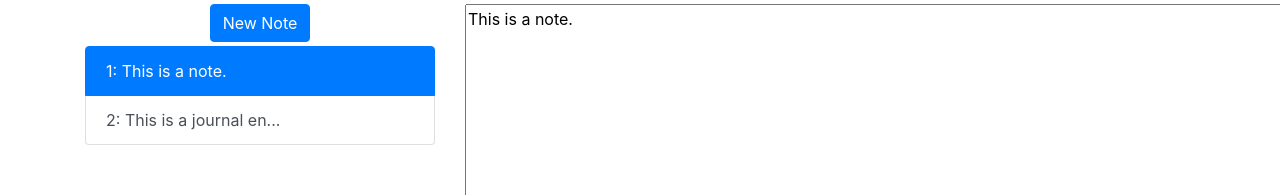
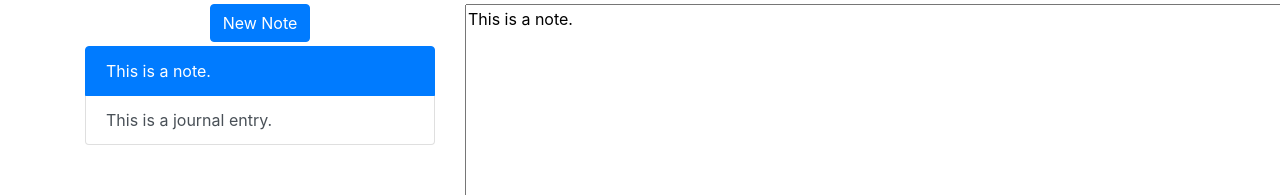
Before and after one commit to sambokai/Notedown, a React app: page / in a window 1280 px wide. Shown: the top 195 px of the page. Built offline with nearby package versions, Linux system fonts and the light colour scheme.

Commit message:
Minor refactor

```diff
--- a/src/js/app.jsx
+++ b/src/js/app.jsx
@@ -15,7 +15,7 @@ class App extends React.Component {
     this.state = {
       notes: [new Note('This is a note.', 1), new Note('This is a journal entry.', 2)],
       selectedNote: 1,
-      noteCounter: 2,
+      noteIdCounter: 2,
     };
   }
 
@@ -25,6 +25,7 @@ class App extends React.Component {
     notes[indexOfOldNote] = new Note(newText, this.state.selectedNote);
     this.setState({ notes });
   };
+
   addEmptyNote = () => {
     const newNoteId = this.increaseNotesCounter();
     this.setState({
@@ -32,13 +33,14 @@ class App extends React.Component {
     });
     this.setState({ selectedNote: newNoteId });
   };
+
   handleNotesListClick = (note) => {
     this.setState({ selectedNote: note.id });
   };
 
   increaseNotesCounter() {
-    const nextNumber = this.state.noteCounter + 1;
-    this.setState({ noteCounter: nextNumber });
+    const nextNumber = this.state.noteIdCounter + 1;
+    this.setState({ noteIdCounter: nextNumber });
     return nextNumber;
   }
 
--- a/src/js/components/note_selection_list.jsx
+++ b/src/js/components/note_selection_list.jsx
@@ -10,8 +10,8 @@ class NoteSelectionList extends React.Component {
     return string;
   }
 
-  handleNoteSelection(e, note) {
-    this.props.onSelectNote(e, note);
+  handleNoteSelection(note) {
+    this.props.onSelectNote(note);
   }
 
   render() {
@@ -29,8 +29,13 @@ class NoteSelectionList extends React.Component {
           {/* eslint-disable jsx-a11y/anchor-is-valid */}
           {this.props.notes.map(note =>
             (
-              <a href="#" key={note.id} className={`d-flex justify-content-between align-items-center list-group-item list-group-item-action ${(this.props.selectedNote === note.id) ? 'active' : ''}`} onClick={() => this.handleNoteSelection(note)}>
-                {note.id}: {NoteSelectionList.truncate(note.body, 20)}
+              <a
+                href="#"
+                key={note.id}
+                className={`d-flex justify-content-between align-items-center list-group-item list-group-item-action ${(this.props.selectedNote === note.id) ? 'active' : ''}`}
+                onClick={() => this.handleNoteSelection(note)}
+              >
+                {NoteSelectionList.truncate(note.body, 25)}
               </a>
             ))
           }
```
